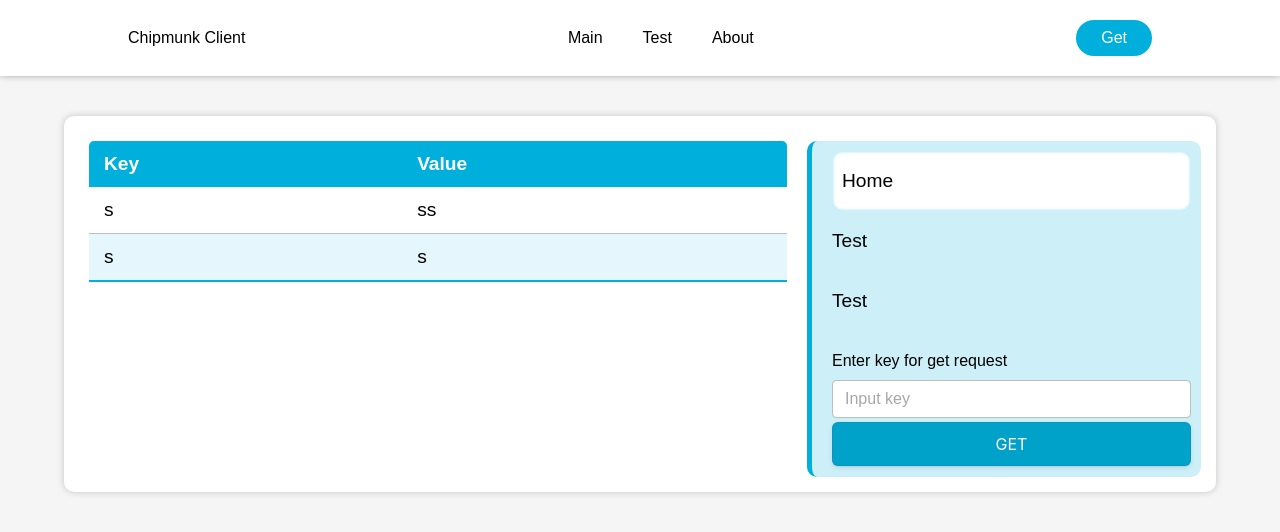
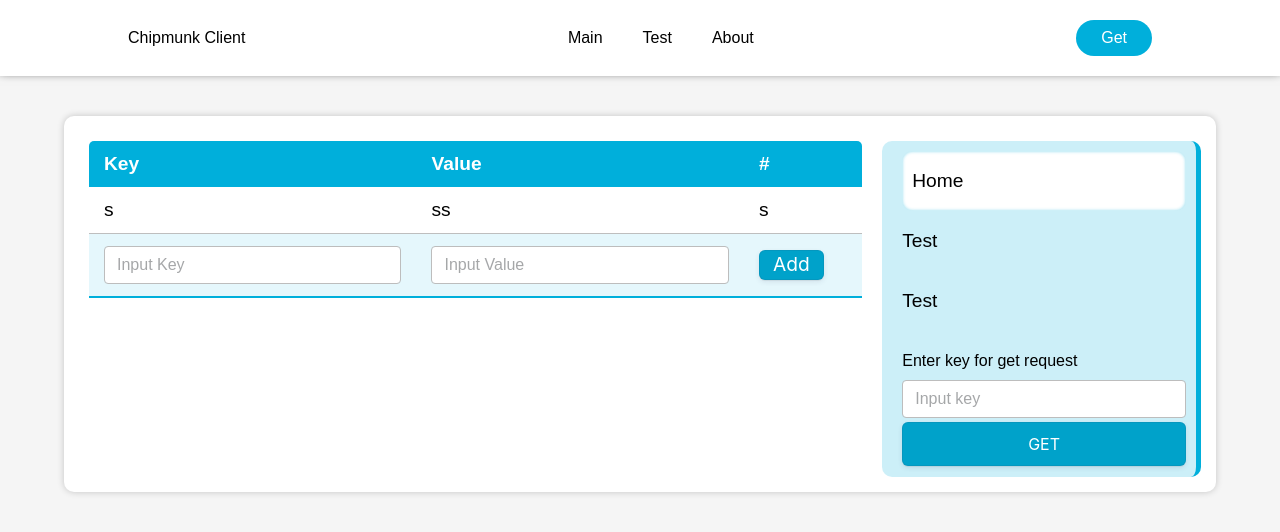
Before and after one commit to Rederikt/chipmunk_ui, a React app: page / in a window 1280 px wide. Shown: the top 532 px of the page. Built offline with nearby package versions, Linux system fonts and the light colour scheme.

Commit message:
Add new values inputs and button

```diff
--- a/src/containers/Main/index.js
+++ b/src/containers/Main/index.js
@@ -12,16 +12,19 @@ export const Main = () => {
               <tr>
                 <th>Key</th>
                 <th>Value</th>
+                <th>#</th>
               </tr>
             </thead>
             <tbody>
               <tr>
                 <td>s</td>
                 <td>ss</td>
+                <td>s</td>
               </tr>
               <tr>
-                <td>s</td>
-                <td>s</td>
+                <td className='text-field'><input type="text" name="input" id="input" className='text-field_input' placeholder='Input Key' /></td>
+                <td className='text-field'><input type="text" name="input" id="input" className='text-field_input' placeholder='Input Value' /></td>
+                <td><button className='button-9 small'>Add</button></td>
               </tr>
             </tbody>
           </table>
--- a/src/containers/Main/main.scss
+++ b/src/containers/Main/main.scss
@@ -27,10 +27,10 @@
   font-family: -apple-system,system-ui,"Segoe UI",Roboto,"Helvetica Neue",Ubuntu,sans-serif;
   font-size: 100%;
   height: 44px;
-  line-height: 1.15;
+  line-height: 1;
   outline: none;
   overflow: hidden;
-  padding: 0 25px;
+  padding: 0 5px;
   position: relative;
   text-align: center;
   text-transform: none;
@@ -40,6 +40,11 @@
   -webkit-user-select: none;
   touch-action: manipulation;
   width: 100%;
+}
+
+.button-9.small {
+  height: 30px;
+  width: 65px;
 }
 
 .button-9:disabled {
@@ -61,7 +66,7 @@
   padding: 10px;
   margin-top: 10px;
   min-width: 300px;
-  border-left: 5px solid rgb(0, 175, 219);
+  border-right: 5px solid rgb(0, 175, 219);
   border-radius: 10px;
   background: rgb(0, 175, 219, 0.2);
 
@@ -95,6 +100,10 @@
         font-size: 1.2em;
       }
     }
+  }
+
+
+
 }
 
 .text-field {
@@ -136,8 +145,6 @@
   box-shadow: 0 0 0 0.2rem rgb(0, 175, 219, 0.3);
 }
 
-}
-
 .content-table {
   border-radius: 5px 5px 0 0;
   width: 100%;
```
Lines whose indentation alone changed are shown as unchanged.
